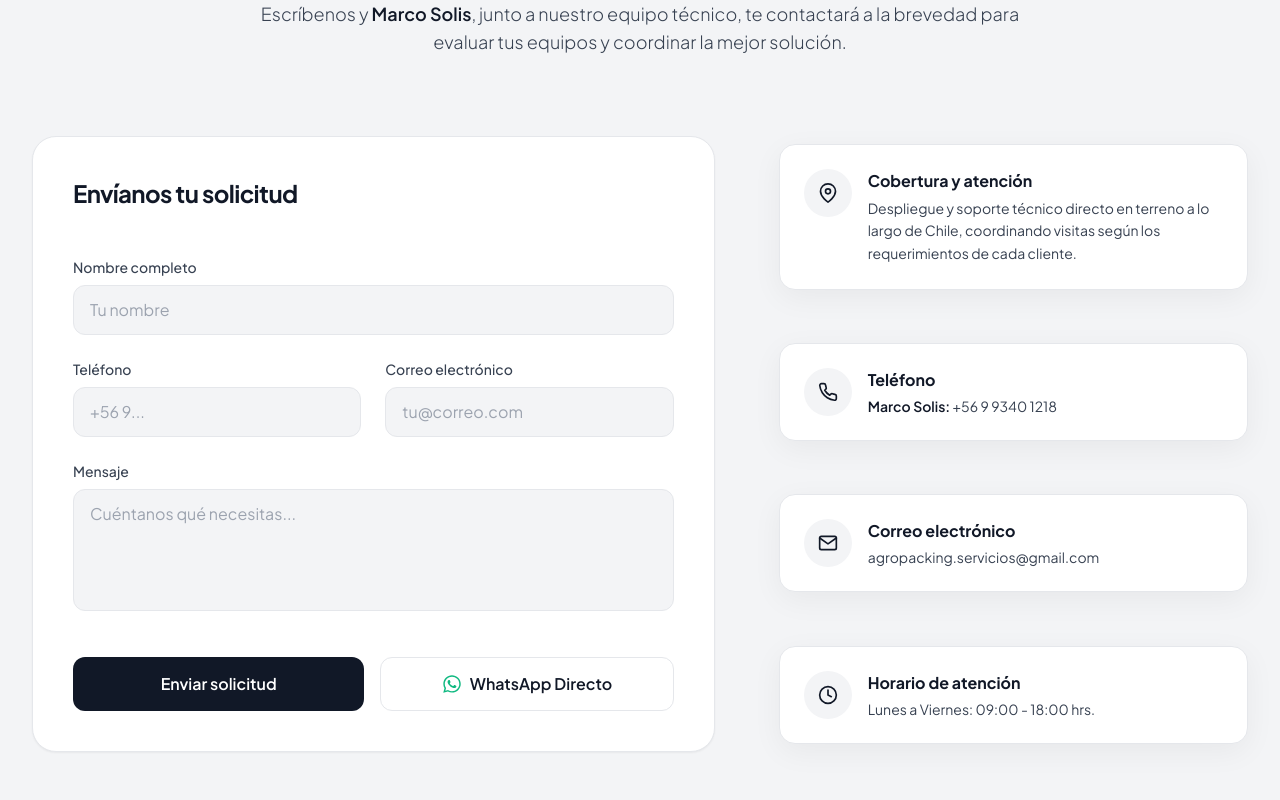
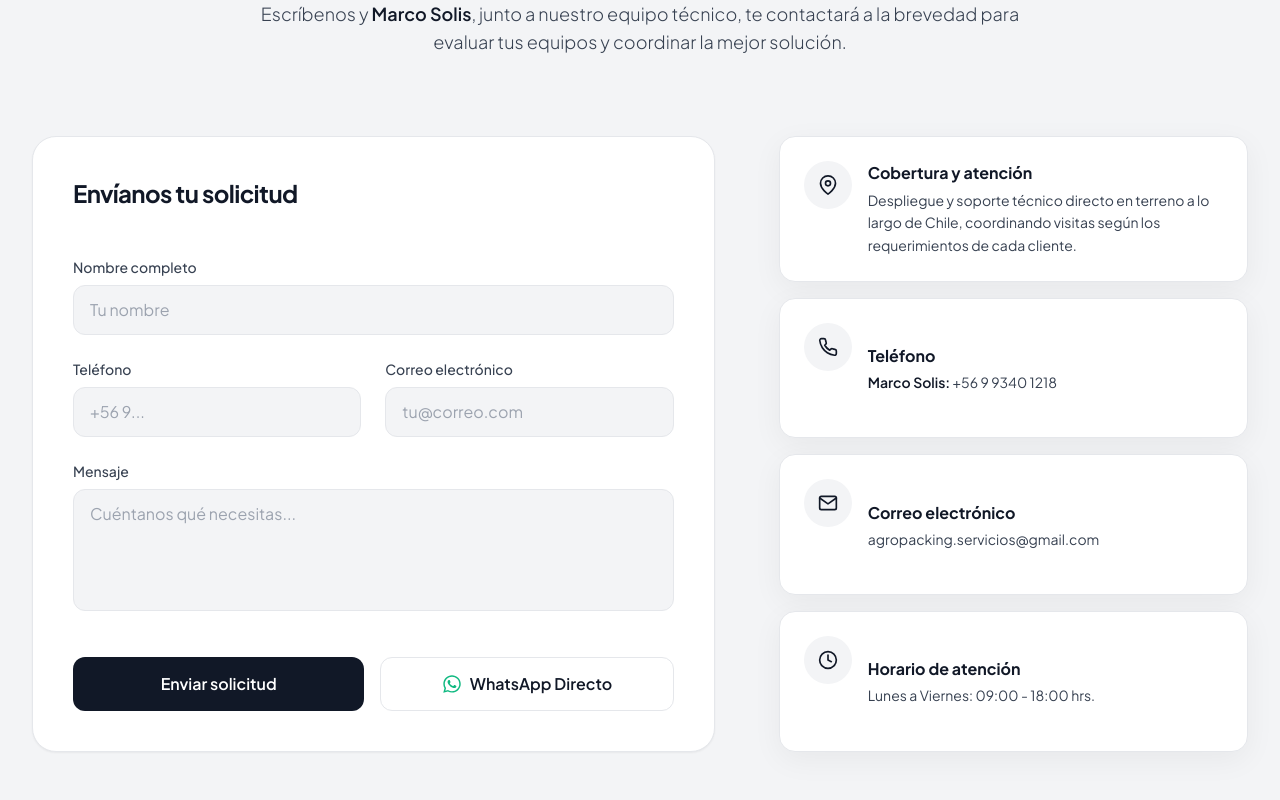
Before and after one commit to dondeivit/agropacking-web, a React (Vite) app: page / in a window 1280 px wide. Shown: the part 5940-6740 px from the top of the page. Built offline with nearby package versions, Linux system fonts and the light colour scheme.

Commit message:
chore: remove redirects file and apply final Contacto component fixes

```diff
--- a/src/components/Contacto.jsx
+++ b/src/components/Contacto.jsx
@@ -5,7 +5,7 @@ import { FaWhatsapp } from "react-icons/fa";
 export default function Contacto() {
   const [enviado, setEnviado] = useState(false);
 
-  // Envío asíncrono optimizado con la ruta actual para Netlify Forms en SPA
+  // Envío estricto: solo marca éxito si Netlify procesa la petición de verdad
   const handleSubmit = (e) => {
     e.preventDefault();
     const form = e.target;
@@ -16,21 +16,21 @@ export default function Contacto() {
       bodyParams.append(key, value);
     });
 
-    fetch(window.location.pathname, {
+    fetch("/", {
       method: "POST",
       headers: { "Content-Type": "application/x-www-form-urlencoded" },
       body: bodyParams.toString(),
     })
       .then((response) => {
-        if (response.ok || response.type === "opaqueredirect") {
+        if (response.ok) {
           setEnviado(true);
         } else {
-          setEnviado(true); // Forzamos el éxito visual para que el usuario reciba confirmación
+          alert("Hubo un problema al registrar la solicitud en el servidor. Inténtalo nuevamente.");
         }
       })
       .catch((error) => {
         console.error("Error de red:", error);
-        setEnviado(true);
+        alert("Hubo un error de red al enviar el formulario.");
       });
   };
 
@@ -51,13 +51,14 @@ export default function Contacto() {
           </p>
         </div>
 
+        {/* Contenedor principal con altura estricta compartida para evitar saltos de diseño */}
         <div className="grid grid-cols-1 lg:grid-cols-12 gap-12 lg:gap-16 items-stretch">
 
-          {/* Columna Izquierda: Formulario / Mensaje de Éxito */}
-          <div className="lg:col-span-7 bg-white p-8 md:p-10 rounded-3xl shadow-sm border border-gray-200 flex flex-col justify-center">
+          {/* Columna Izquierda: Formulario / Mensaje de Éxito con altura completa */}
+          <div className="lg:col-span-7 bg-white p-8 md:p-10 rounded-3xl shadow-sm border border-gray-200 flex flex-col justify-between h-full min-h-[580px]">
 
             {enviado ? (
-              <div className="text-center py-12 space-y-4">
+              <div className="text-center py-20 my-auto space-y-4">
                 <FiCheckCircle className="mx-auto text-6xl text-emerald-500" />
                 <h3 className="text-2xl font-bold text-gray-900">¡Solicitud enviada con éxito!</h3>
                 <p className="text-gray-600 max-w-md mx-auto">
@@ -71,7 +72,7 @@ export default function Contacto() {
                 </button>
               </div>
             ) : (
-              <>
+              <div className="flex flex-col h-full">
                 <h3 className="text-2xl font-bold text-gray-900 mb-6 tracking-tight">
                   Envíanos tu solicitud
                 </h3>
@@ -167,18 +168,18 @@ export default function Contacto() {
                     </a>
                   </div>
                 </form>
-              </>
+              </div>
             )}
           </div>
 
-          {/* Columna Derecha: Tarjetas de Información */}
-          <div className="lg:col-span-5 flex flex-col justify-between space-y-4 lg:space-y-0 h-full py-2">
+          {/* Columna Derecha: Tarjetas de Información con altura fija sincronizada */}
+          <div className="lg:col-span-5 flex flex-col justify-between space-y-4 h-full min-h-[580px]">
 
-            <div className="bg-white p-6 rounded-2xl shadow-[0_8px_30px_rgb(0,0,0,0.05)] border border-gray-200 flex items-start gap-4">
+            <div className="bg-white p-6 rounded-2xl shadow-[0_8px_30px_rgb(0,0,0,0.05)] border border-gray-200 flex items-start gap-4 flex-1">
               <div className="w-12 h-12 rounded-full bg-gray-100 flex items-center justify-center shrink-0">
                 <FiMapPin className="text-xl text-gray-900" />
               </div>
-              <div>
+              <div className="my-auto">
                 <h4 className="font-bold text-gray-900 mb-1">Cobertura y atención</h4>
                 <p className="text-gray-700 text-sm leading-relaxed">
                   Despliegue y soporte técnico directo en terreno a lo largo de Chile, coordinando visitas según los requerimientos de cada cliente.
@@ -188,12 +189,12 @@ export default function Contacto() {
 
             <a
               href="tel:+56993401218"
-              className="bg-white p-6 rounded-2xl shadow-[0_8px_30px_rgb(0,0,0,0.05)] border border-gray-200 flex items-start gap-4 hover:shadow-md transition-shadow group"
+              className="bg-white p-6 rounded-2xl shadow-[0_8px_30px_rgb(0,0,0,0.05)] border border-gray-200 flex items-start gap-4 hover:shadow-md transition-shadow group flex-1"
             >
               <div className="w-12 h-12 rounded-full bg-gray-100 flex items-center justify-center shrink-0 group-hover:bg-agro-verde/10 transition-colors">
                 <FiPhone className="text-xl text-gray-900 group-hover:text-agro-verde transition-colors" />
               </div>
-              <div>
+              <div className="my-auto">
                 <h4 className="font-bold text-gray-900 mb-1">Teléfono</h4>
                 <p className="text-gray-700 text-sm">
                   <span className="font-semibold text-gray-900">Marco Solis:</span> +56 9 9340 1218
@@ -203,22 +204,22 @@ export default function Contacto() {
 
             <a
               href="mailto:agropacking.servicios@gmail.com"
-              className="bg-white p-6 rounded-2xl shadow-[0_8px_30px_rgb(0,0,0,0.05)] border border-gray-200 flex items-start gap-4 hover:shadow-md transition-shadow group"
+              className="bg-white p-6 rounded-2xl shadow-[0_8px_30px_rgb(0,0,0,0.05)] border border-gray-200 flex items-start gap-4 hover:shadow-md transition-shadow group flex-1"
             >
               <div className="w-12 h-12 rounded-full bg-gray-100 flex items-center justify-center shrink-0 group-hover:bg-agro-verde/10 transition-colors">
                 <FiMail className="text-xl text-gray-900 group-hover:text-agro-verde transition-colors" />
               </div>
-              <div>
+              <div className="my-auto">
                 <h4 className="font-bold text-gray-900 mb-1">Correo electrónico</h4>
                 <p className="text-gray-700 text-sm">agropacking.servicios@gmail.com</p>
               </div>
             </a>
 
-            <div className="bg-white p-6 rounded-2xl shadow-[0_8px_30px_rgb(0,0,0,0.05)] border border-gray-200 flex items-start gap-4">
+            <div className="bg-white p-6 rounded-2xl shadow-[0_8px_30px_rgb(0,0,0,0.05)] border border-gray-200 flex items-start gap-4 flex-1">
               <div className="w-12 h-12 rounded-full bg-gray-100 flex items-center justify-center shrink-0">
                 <FiClock className="text-xl text-gray-900" />
               </div>
-              <div>
+              <div className="my-auto">
                 <h4 className="font-bold text-gray-900 mb-1">Horario de atención</h4>
                 <p className="text-gray-700 text-sm">Lunes a Viernes: 09:00 - 18:00 hrs.</p>
               </div>
```
Also changed, not shown: 1 other file (tests, documents, lock files or other folders).
